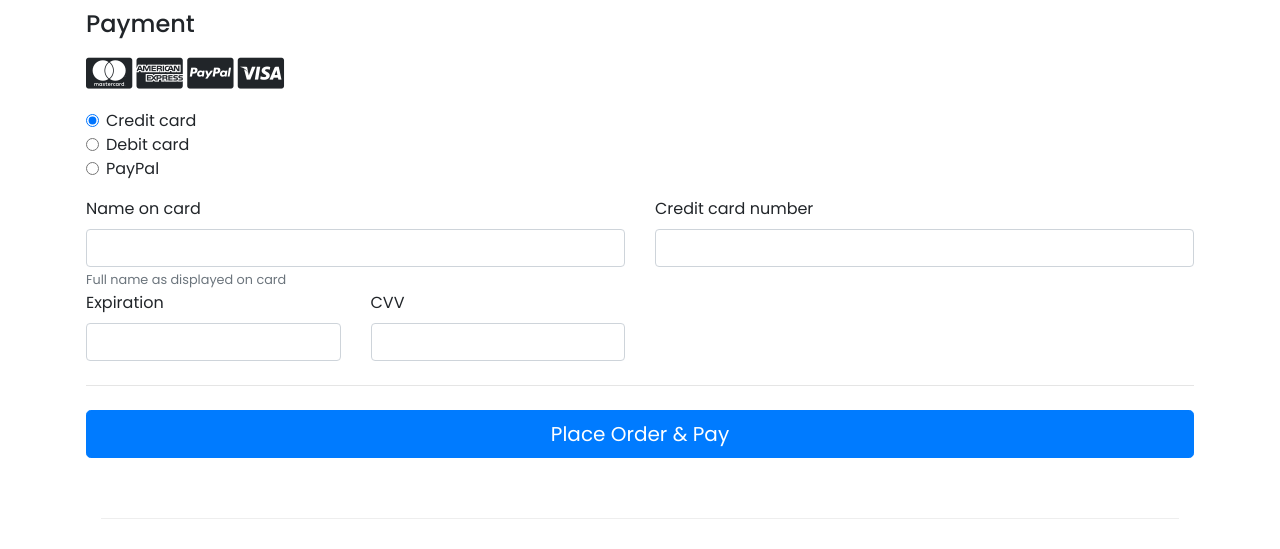
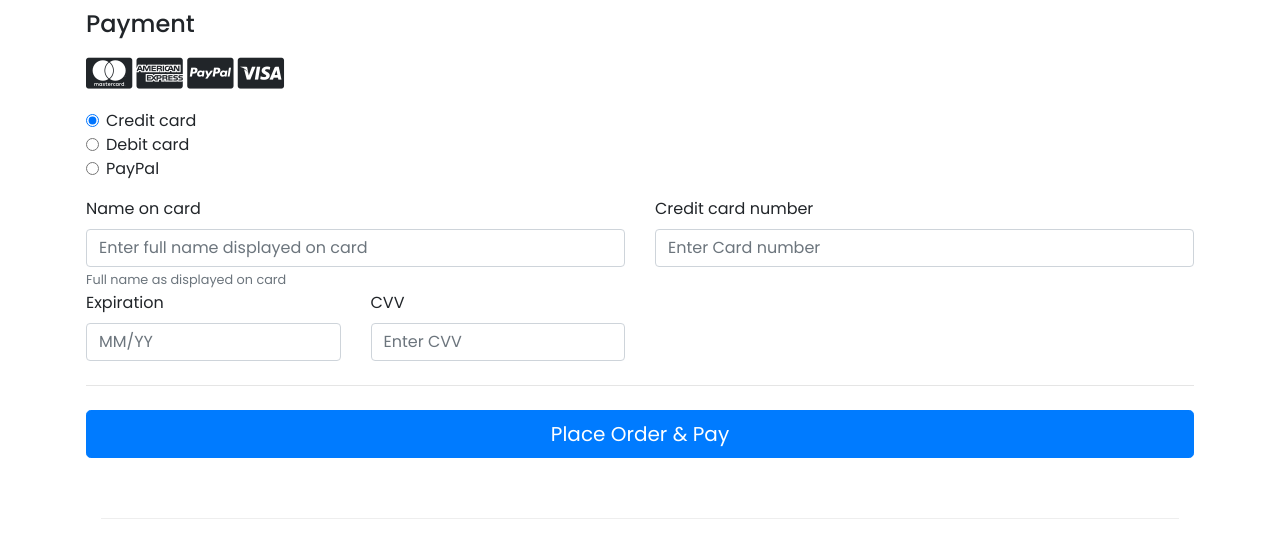
Before and after one commit to bhupeshgunda1/E-commerce_sureshoppe, a Flask app: page /cart in a window 1280 px wide. Shown: the part 1361-1910 px from the top of the page. Run offline with Flask 2, Linux system fonts and the light colour scheme; the visitor is signed in with stand-in values (Sample User, id 1); some libraries are stand-ins or nearby versions.

Commit message:
updated cart.html

```diff
--- a/Project_Updated_UI/templates/cart.html
+++ b/Project_Updated_UI/templates/cart.html
@@ -18,6 +18,7 @@
     <link rel="stylesheet" href="static/custom.css">
     <link rel="icon" type="image/png" href="static/Logo.png"/>
     <script src="https://cdnjs.cloudflare.com/ajax/libs/jquery/3.2.1/jquery.min.js"> </script>
+      <script src="/static/cart.js"></script>
       <link rel="stylesheet" href="https://cdnjs.cloudflare.com/ajax/libs/font-awesome/4.7.0/css/font-awesome.min.css">
   </head>
   <style>
@@ -250,7 +251,7 @@
           <div class="row gy-3">
             <div class="col-md-6">
               <label for="cc-name" class="form-label">Name on card</label>
-              <input type="text" class="form-control" id="cc-name" placeholder="" required>
+              <input type="text" class="form-control" id="cc-name" placeholder="Enter full name displayed on card" required>
               <small class="text-muted">Full name as displayed on card</small>
               <div class="invalid-feedback">
                 Name on card is required
@@ -259,7 +260,7 @@
 
             <div class="col-md-6">
               <label for="cc-number" class="form-label">Credit card number</label>
-              <input type="text" class="form-control" id="cc-number" placeholder="" required>
+              <input type="text" class="form-control" id="cc-number" placeholder="Enter Card number" required>
               <div class="invalid-feedback">
                 Credit card number is required
               </div>
@@ -267,7 +268,7 @@
 
             <div class="col-md-3">
               <label for="cc-expiration" class="form-label">Expiration</label>
-              <input type="text" class="form-control" id="cc-expiration" placeholder="" required>
+              <input type="text" class="form-control" id="cc-expiration" placeholder="MM/YY" required>
               <div class="invalid-feedback">
                 Expiration date required
               </div>
@@ -275,7 +276,7 @@
 
             <div class="col-md-3">
               <label for="cc-cvv" class="form-label">CVV</label>
-              <input type="text" class="form-control" id="cc-cvv" placeholder="" required>
+              <input type="text" class="form-control" id="cc-cvv" placeholder="Enter CVV" required>
               <div class="invalid-feedback">
                 Security code required
               </div>
@@ -284,7 +285,7 @@
 
           <hr class="my-4">
 
-          <button class="w-100 btn btn-primary btn-lg" type="submit">Place Order & Pay</button>
+          <button class="w-100 btn btn-primary btn-lg" type="submit" onclick="order();">Place Order & Pay</button>
 
     <footer>
       <div class="container">
```
